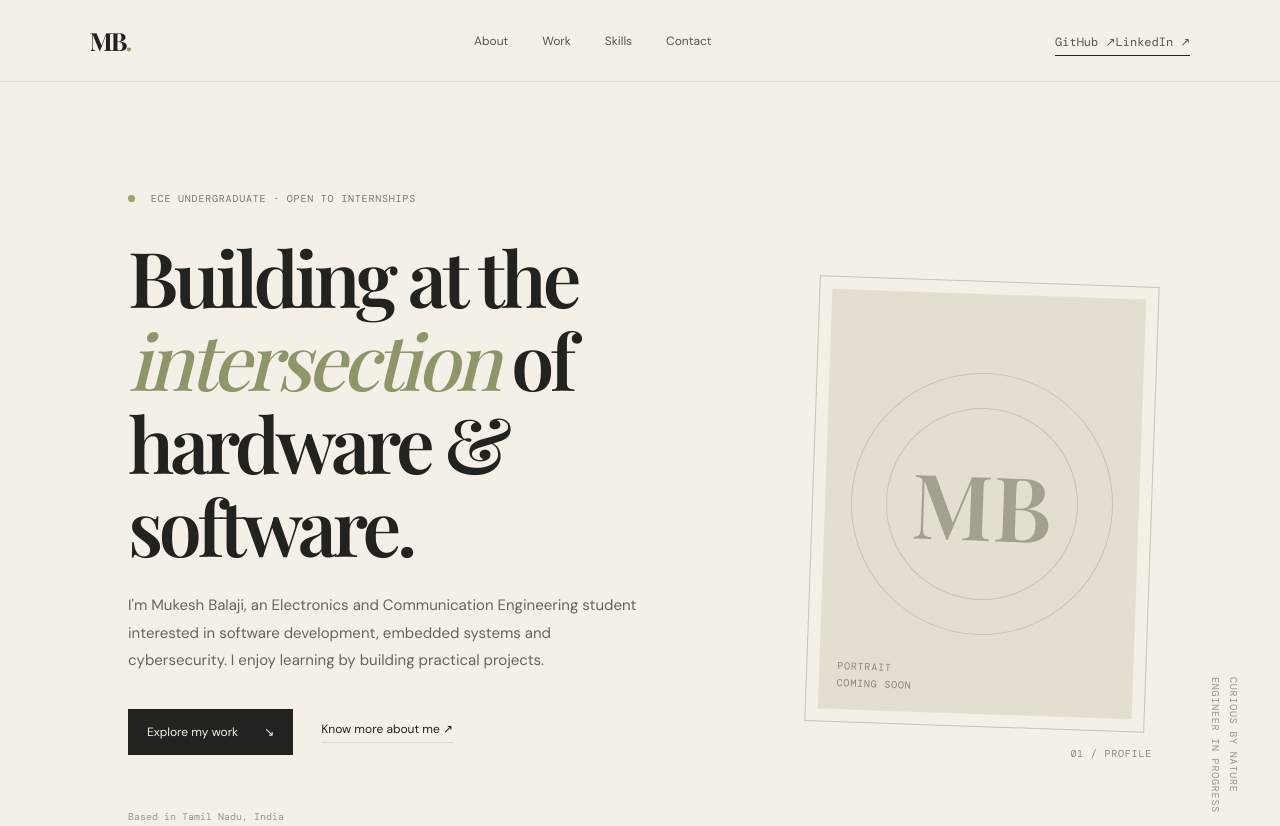
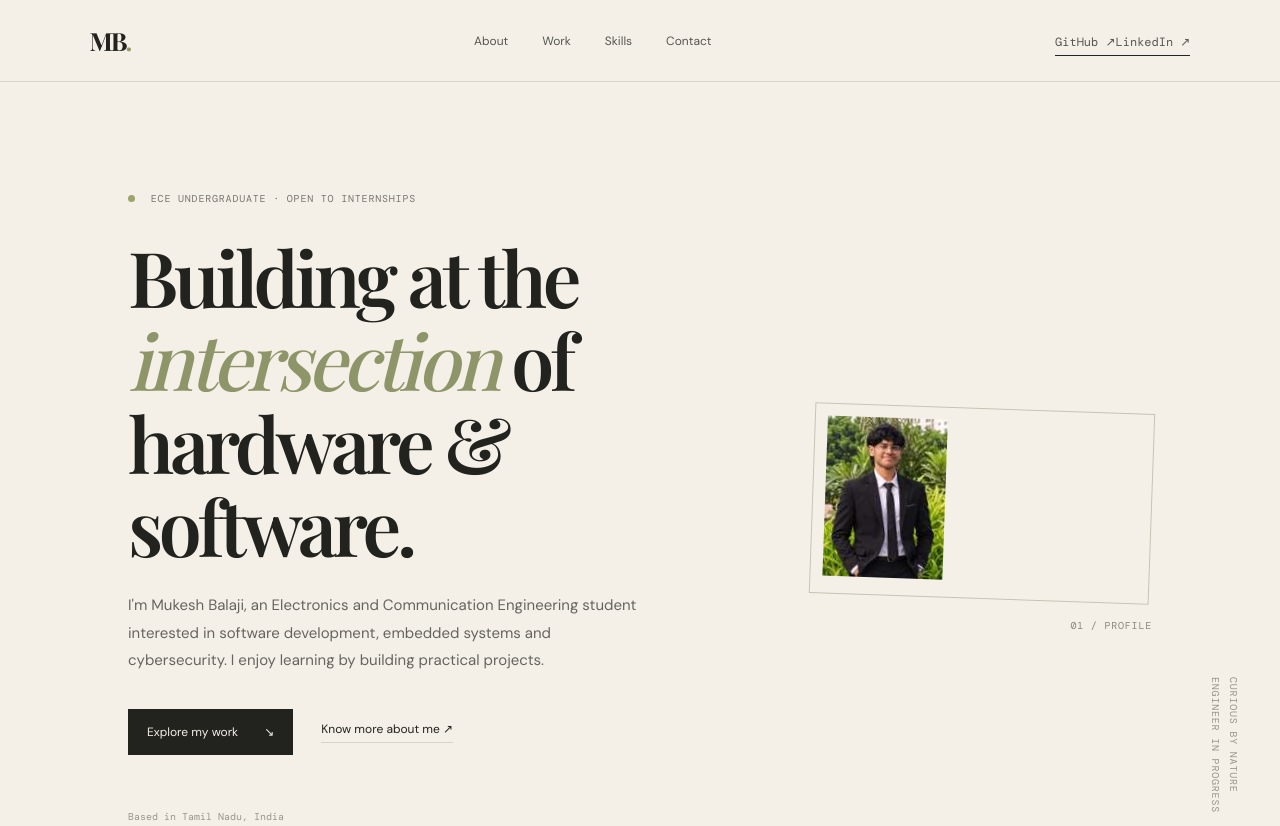
Before and after one commit to MukeshBalaji80/MukeshBalaji80, a plain HTML site: page docs/index.html in a window 1280 px wide. Shown: the top 826 px of the page. Drawn offline with nearby package versions, Linux system fonts and the light colour scheme.

Commit message:
Use profile portrait on homepage

```diff
--- a/docs/index.html
+++ b/docs/index.html
@@ -26,7 +26,7 @@
         <div class="hero-actions"><a class="button button-dark" href="#work">Explore my work <span>↘</span></a><a class="text-link" href="https://www.linkedin.com/in/mukesh-balaji-48475a3a8/" target="_blank" rel="noreferrer">Know more about me ↗</a></div>
         <p class="hero-note">Based in Tamil Nadu, India</p>
       </div>
-      <div class="portrait-wrap"><div class="portrait-frame"><div class="portrait-placeholder" role="img" aria-label="Portrait placeholder for Mukesh Balaji"><span class="portrait-monogram">MB</span><span class="portrait-caption">PORTRAIT<br>COMING SOON</span></div></div><span class="portrait-index">01 / PROFILE</span></div>
+      <div class="portrait-wrap"><div class="portrait-frame"><img class="portrait-image" src="avatar.jpg" alt="Mukesh Balaji"></div><span class="portrait-index">01 / PROFILE</span></div>
       <div class="hero-side-note">CURIOUS BY NATURE<br>ENGINEER IN PROGRESS</div>
     </section>
     <div class="ticker" aria-label="Areas of interest"><div>SOFTWARE DEVELOPMENT <span>✳</span> EMBEDDED SYSTEMS <span>✳</span> CYBERSECURITY <span>✳</span> ELECTRONICS <span>✳</span> SOFTWARE DEVELOPMENT <span>✳</span></div></div>
```
